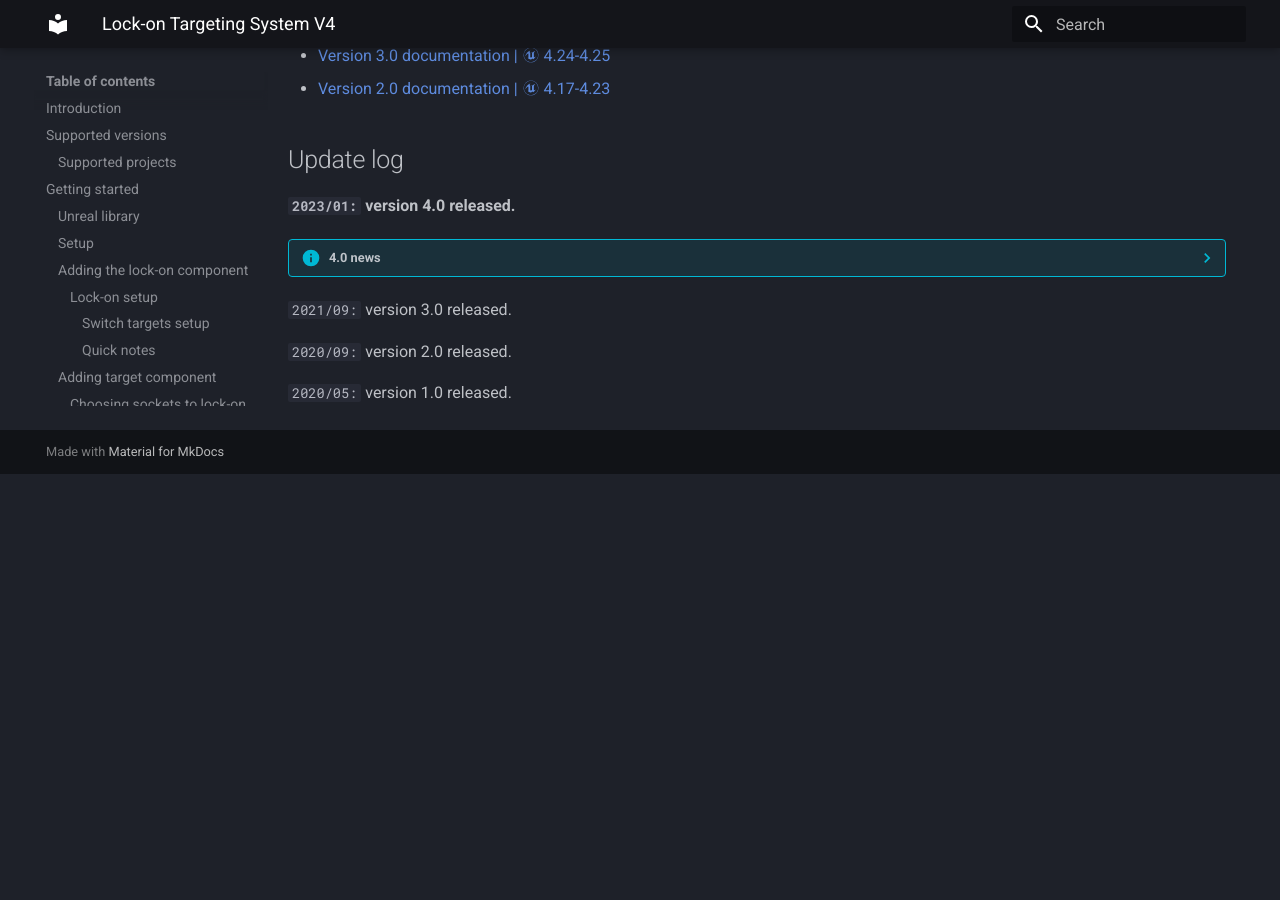
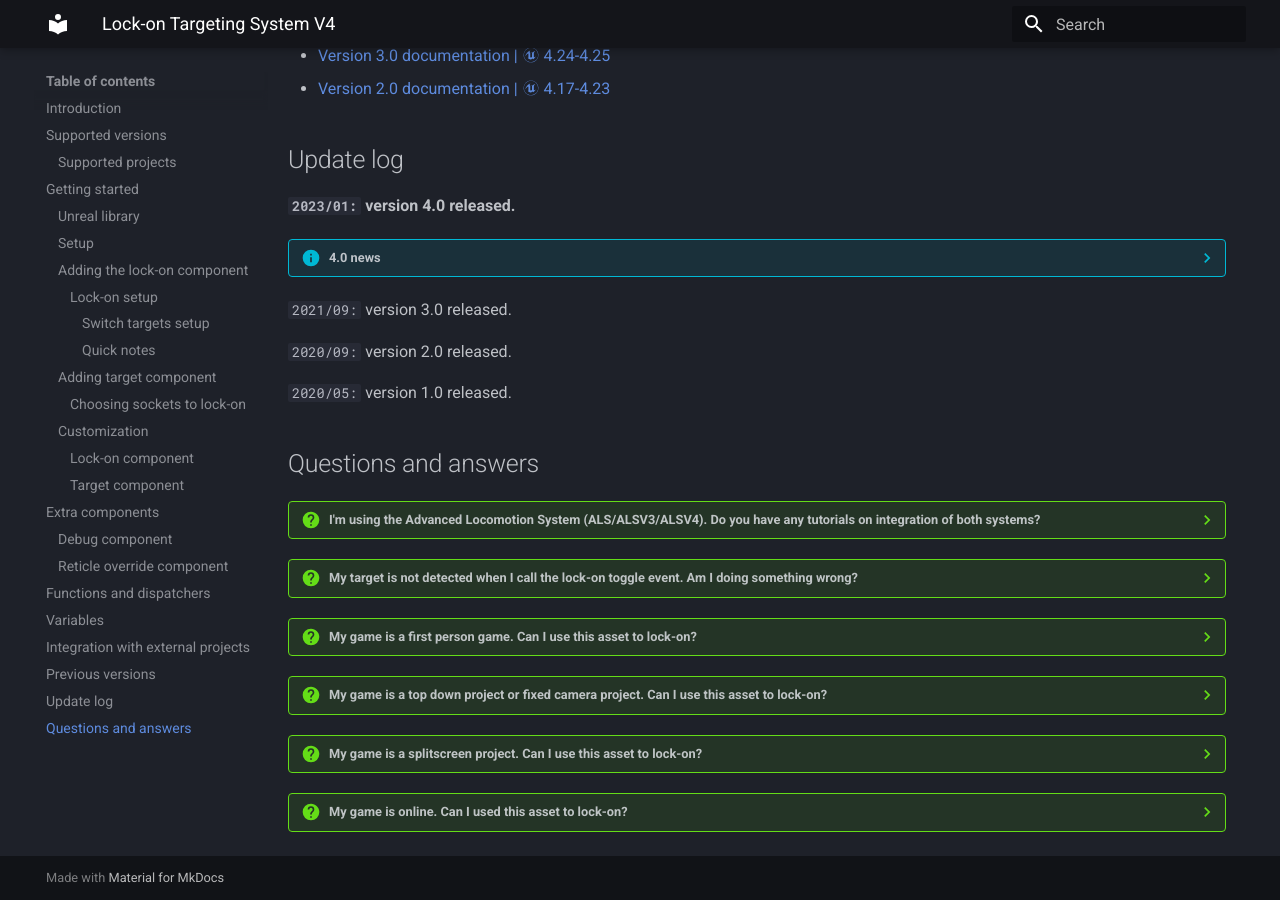
Before and after one commit to alexandrezlima/documentations, an MkDocs documentation site: the page built from docs/lockon.md, in a window 1280 px wide and 900 px high, scrolled down 10670 px. Built offline with MkDocs 1.6.1 and Material for MkDocs 9.7.7, drawn with Linux system fonts in a browser that asks for light colours; before the commit the page ends 11144 px from its top, so only the background shows below that.

Commit message:
Content update.

```diff
--- a/docs/lockon.md
+++ b/docs/lockon.md
@@ -426,3 +426,27 @@ LTS is very flexible. It can be used in many types of projects. One of the most
 `2020/09:` version 2.0 released.
 
 `2020/05:` version 1.0 released.
+
+
+## Questions and answers
+??? question "I'm using the Advanced Locomotion System (ALS/ALSV3/ALSV4). Do you have any tutorials on integration of both systems?"
+    Yes. You can check [this video](https://www.youtube.com/watch?v=Rbtlw64O0hA&ab_channel=A.) to setup the Lock-on Targeting System in the ALS project.
+
+??? question "My target is not detected when I call the lock-on toggle event. Am I doing something wrong?"
+    You need to check the following steps:
+
+    1.  Make sure your target has the `BPC_Target` component.
+    2.  Make sure your target has collision in at least one of its components.
+    3.  Make sure that at least one of the collisions object types in the components of the target are included in the `BPC_LockOn` component, as showed in the [{==#Choosing sockets to lock-on==}](#choosing-sockets-to-lock-on) section.
+
+??? question "My game is a first person game. Can I use this asset to lock-on?"
+    Yes, you can use this asset to lock-on in a first person project. The setup process is identical to the third person, showed in this documentation ([{==#Getting Started==}](#getting-started)) and in the [tutorial video](https://youtu.be/pr8rlD5Ygtc). I just recommend that you mark the variable `bRotateCharacterAtTarget` as false, because your first person project probably already does that.
+
+??? question "My game is a top down project or fixed camera project. Can I use this asset to lock-on?"
+    Yes, you can. [Here is a video](https://youtu.be/zYj4zVBlftE?list=PLHdESzTufIOS8v6lpmFAojAq0arxGNomT) showing how you can do that. The basic ideia is to mark the variable `SearchTargetBaseDirection` of the `BPC_LockOn` component as `UseCharacterDirection`.
+
+??? question "My game is a splitscreen project. Can I use this asset to lock-on?"
+    Yes, you can. This system includes native support for splitscreen projects.
+
+??? question "My game is online. Can I used this asset to lock-on?"
+    Yes, you can. This asset works with network games.
```
